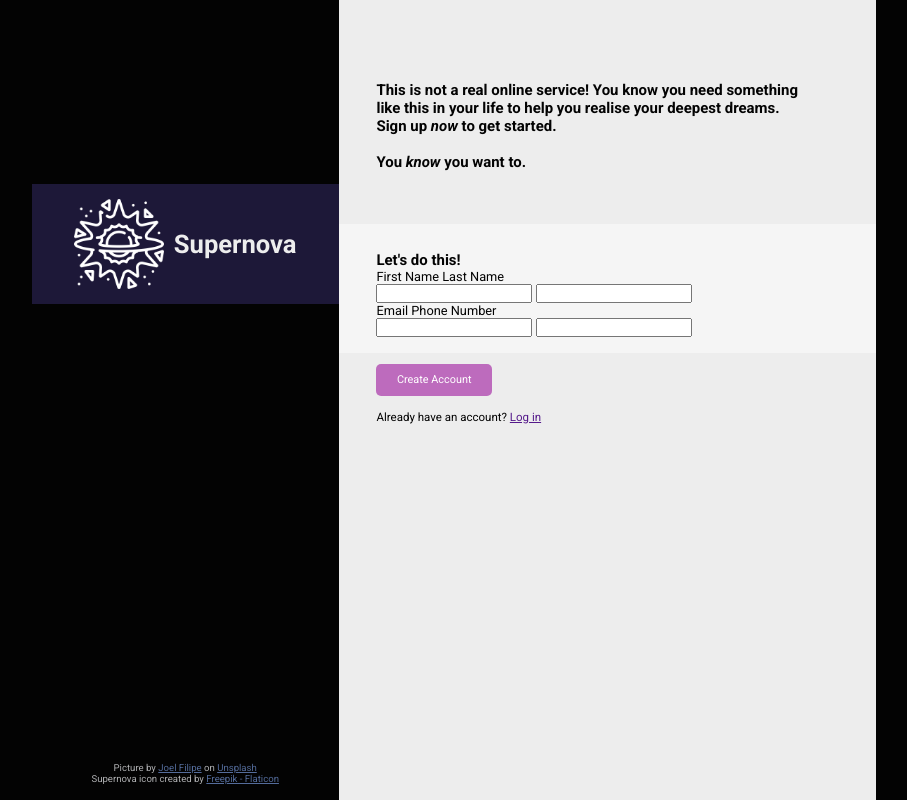
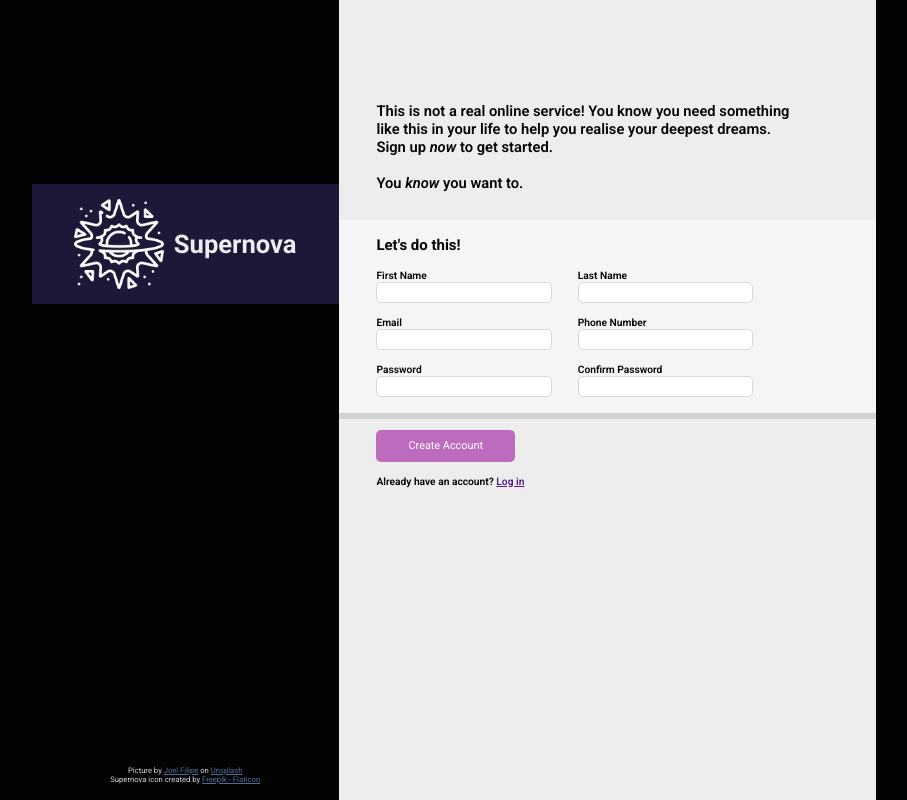
Before and after one commit to RichieHop/sign-up-form, a plain HTML site: page index.html in a window 1280 px wide. Shown: the whole page, without its empty margins (186-1093 px from the left). Drawn offline with Linux system fonts and the light colour scheme.

Commit message:
Second draft; most content working, need to add code to validate inputs.

```diff
--- a/index.html
+++ b/index.html
@@ -36,36 +36,43 @@
 
         <div class="sign-up">
             <div class="sign-up-text">
-                <h3>This is not a real online service! You know you need something<br>
+                <p>This is not a real online service! You know you need something<br>
                     like this in your life to help you realise your deepest dreams.<br>
-                    Sign up <em>now</em> to get started.</h3>
-                <h3><br>You <em>know</em> you want to.</h3>
+                    Sign up <em>now</em> to get started.</p>
+                <p><br>You <em>know</em> you want to.</p>
             </div>
             <div class="form">
-                <h3>Let's do this!</h3>
+                <h3>Let's do this!</h3><br>
                 <form action="#" method="get">
-                    <div class="row1">
-                        <div>
+                    <div class="formRows">
+                        <div class="rowGroup">
                             <label for="firstname">First Name</label>
+                            <input type="text" id="firstname" name="firstname">
+                        </div>
+                        <div class="rowGroup">
                             <label for="lastname">Last Name</label>
-                        </div>
-                        <div>
-                            <input type="text" id="firstname" name="firstname">
                             <input type="text" id="lastname" name="lastname">
                         </div>
-                    </div>
-                    <div class="row2">
-                        <div>
+                        <div class="rowGroup">
                             <label for="email">Email</label>
+                            <input type="email" id="email" name="email">
+                        </div>
+                        <div class="rowGroup">
                             <label for="phone">Phone Number</label>
+                            <input type="tel" id="phone" name="phone">
                         </div>
-                        <div>
-                            <input type="email" id="email" name="email">
-                            <input type="tel" id="phone" name="phone">
+                        <div class="rowGroup">
+                            <label for="password">Password</label>
+                            <input type="password" id="password" name="password">
+                        </div>
+                        <div class="rowGroup">
+                            <label for="confirmPassword">Confirm Password</label>
+                            <input type="password" id="confirmPassword" name="confirmPassword">
                         </div>
                     </div>
                 </form>
             </div>
+            <hr>
             <div class="create-account">
                 <button type="submit" title="If this was a working site this button would create an account. But it's not, so it won't. It will validate your data though.">Create Account</button>
                 <p><br>Already have an account? <a href="" title="If this was a working site this button would take you to the login page. But it's not, so it won't.">Log in</a></p>
--- a/style.css
+++ b/style.css
@@ -3,9 +3,13 @@
     --primary-dark: rgb(3, 3, 3);
     --secondary-dark: rgb(43, 41, 41);
     --primary-light: rgb(237, 237, 237);
-    --light-grey: rgb(174, 175, 177);
+    --light-grey: rgb(209, 210, 212);
     --overlay-link-colour: rgb(84, 108, 155);
     --overlay-background: rgba(91, 73, 180, 0.3);
+    --form-background-color: rgb(245,245,245);
+    --input-focus-border-color: rgb(0, 0, 161);
+    --input-invalid-border-color: rgb(255,0,0);
+    --button-background-color: rgb(189, 107, 189);
 }
 * {
     margin: 0;
@@ -22,28 +26,6 @@ body{
     flex-direction: row;
     justify-content:space-evenly;
     align-items: center;
-    /* gap: 10px; */
-}
-.sign-up{
-    flex: 1;
-    flex-direction: column;
-    flex-grow: 1.75;
-    height: 100vh;
-    width: 50vh;
-    background-color: var(--primary-light);
-    color: var(--primary-dark);
-    font-size: 1vw;
-}
-.sign-up-text{
-    margin: 15% 7% 10%;
-}
-.form{
-    background-color: whitesmoke;
-    padding: 5% 7% 3%;
-}
-.create-account{
-    margin: 2% 7% 10%;
-    font-size: .9vw;
 }
 .image-container{
     background-image: url(bg.jpg);
@@ -75,7 +57,6 @@ img{
     top: 23%;
     left: 0;
     color:var(--primary-light);
-    /* font-size: 42px; */
     font-size: 2vw;
 }
 .text a{
@@ -88,7 +69,7 @@ img{
     bottom: 2%;
     text-align: center;
     color: var(--light-grey);
-    font-size: 0.75vw;
+    font-size: 0.6vw;
 }
 .credit-background a{
     color: var(--overlay-link-colour);
@@ -100,14 +81,78 @@ img{
 .credit-background a:hover{
     color: var(--primary-light);
 }
-/* .row1{
-    flex: auto;
+.sign-up{
+    flex: 1;
+    flex-direction: column;
+    flex-grow: 1.75;
+    height: 100vh;
+    width: 50vh;
+    background-color: var(--primary-light);
+    color: var(--primary-dark);
+    font-size: 1vw;
+}
+.sign-up-text{
+    margin: 19% 7% 10%;
+    height: 5vw;
+}
+.sign-up-text p{
+    font-size: 1.15vw;
+    font-weight: 600;
+}
+.form{
+    background-color: var(--form-background-color);
+    padding: 3% 7% 3%;
+}
+form{
+    display: flex;
+    justify-content:space-evenly;
+}
+.rowGroup{
+    display: flex;
+    flex-direction: column;
+    flex: 1 1 45%;
+    max-width: 38%;
+    min-width: 5%;
+    margin: 0 1vw 0 0 ;
+}
+.formRows{
+    display: flex;
+    flex-wrap: wrap;
     flex-direction: row;
-    justify-content:space-evenly;
-    align-items: center;
-} */
+    justify-content: flex-start;
+    gap: 1vw;
+    width: 100%;
+}
+.formRows label{
+    font-size: 0.8vw;
+    font-weight: 600;
+}
+.formRows input{
+    height: 1.5vw;
+    border-radius: 5px;
+    font-size: 1rem;
+    border: 1px solid #d6d8da;
+}
+.formRows input:focus{
+    border-color: var(--input-focus-border-color);
+    box-shadow:  0px 4px 11px -4px rgba(44, 43, 43, 0.82);
+    outline: none;
+}
+.formRows input[type="password"]:invalid{
+    border-color: var(--input-invalid-border-color)
+}
+hr{
+    border: none;
+    height: 0.75vh;
+    background-color: var(--light-grey);
+}
+.create-account{
+    margin: 2% 7% 10%;
+    font-size: .8vw;
+    font-weight: 600;
+}
 button{
-    background-color: rgb(189, 107, 189);
+    background-color: var(--button-background-color);
     border: none;
     border-radius: 5px;
     color: white;
@@ -116,5 +161,5 @@ button{
     text-decoration: none;
     display: inline-block;
     font-size: 0.85vw;
-    width: 25%;
+    width: 30%;
 }
```
